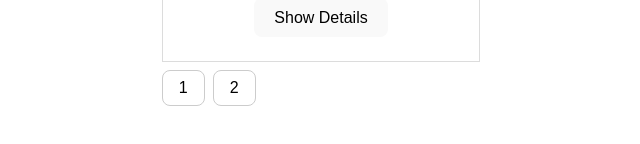
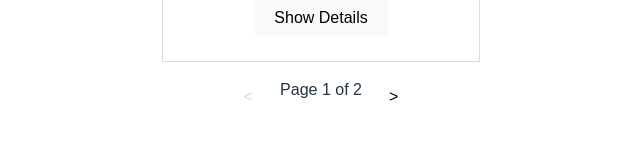
Before and after one commit to Antho-30/reedsy-challenge-node, a Vue app in the folder packages/frontend/: page / in a window 1280 px wide. Shown: the part 1212-1356 px from the top of the page, without its empty margins (319-959 px from the left). Built offline with nearby package versions, Linux system fonts and the light colour scheme.

Commit message:
Refacto of the pagination style to match the current UI

```diff
--- a/packages/frontend/src/components/BookList.vue
+++ b/packages/frontend/src/components/BookList.vue
@@ -4,9 +4,10 @@
           <BookItem v-for="book in paginatedBooks" :key="book.id" :book="book" />
     </div>
     <p v-else>No books available</p>
-    <Pagination :totalItems="books.length"
-                :perPage="perPage"
-                @page-changed="handlePageChange"
+    <Pagination
+      :currentPage="currentPage"
+      :totalPages="totalPages"
+      @page-changed="handlePageChange"
     />
   </div>
 </template>
@@ -22,6 +23,7 @@ const props = defineProps<{books: Book[]  }>()
 // Number of books per page fixed to 5
 const perPage = 5
 const currentPage = ref(1)
+const totalPages = computed(() => Math.ceil(props.books.length / perPage))
 
 // Calculate the list of books to display on the current page
 const paginatedBooks = computed(() => {
--- a/packages/frontend/src/components/Pagination.vue
+++ b/packages/frontend/src/components/Pagination.vue
@@ -1,38 +1,58 @@
 <template>
     <div class="pagination">
       <button
-        v-for="page in totalPages"
-        :key="page"
-        class="page-btn"
-        @click="$emit('page-changed', page)"
+        class="pagination-btn"
+        @click="$emit('page-changed', currentPage - 1)"
+        :disabled="currentPage === 1"
       >
-        {{ page }}
+        &lt;
+      </button>
+      <span class="pagination-info">
+        Page {{ currentPage }} of {{ totalPages }}
+      </span>
+      <button
+        class="pagination-btn"
+        @click="$emit('page-changed', currentPage + 1)"
+        :disabled="currentPage === totalPages"
+      >
+        &gt;
       </button>
     </div>
   </template>
 
   <script setup lang="ts">
-  import { computed, defineProps } from 'vue'
+  import { defineProps } from 'vue'
 
-  interface Props {
-    totalItems: number;
-    perPage: number;
+  interface PaginationProps {
+    currentPage: number;
+    totalPages: number;
   }
 
-  const props = defineProps<Props>()
-
-  const totalPages = computed(() => Math.ceil(props.totalItems / props.perPage))
+  const props = defineProps<PaginationProps>()
   </script>
 
   <style scoped>
   .pagination {
     display: flex;
     gap: 0.5rem;
+    margin-top: 1rem;
+    flex-direction: row;
+    justify-content: center;
   }
-  .page-btn {
-    padding: 0.5rem 1rem;
-    border: 1px solid #ccc;
-    background: #fff;
+
+  .pagination-btn {
+    border: none;
+    background: transparent;
+    font-size: 1rem;
     cursor: pointer;
   }
+
+  .pagination-btn:disabled {
+    cursor: not-allowed;
+    opacity: 0.5;
+  }
+
+  .pagination-info {
+    font-weight: 500;
+  }
   </style>
```
